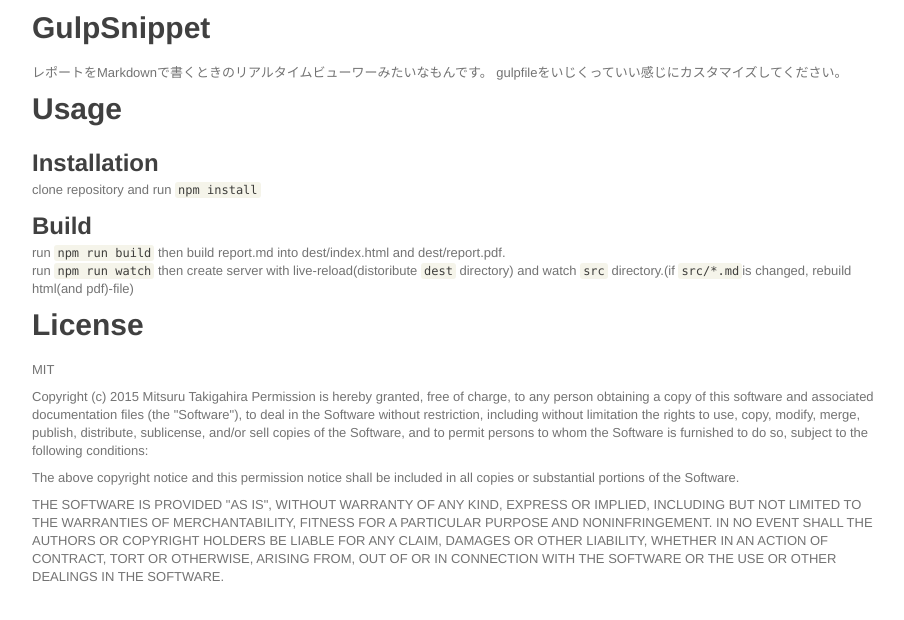
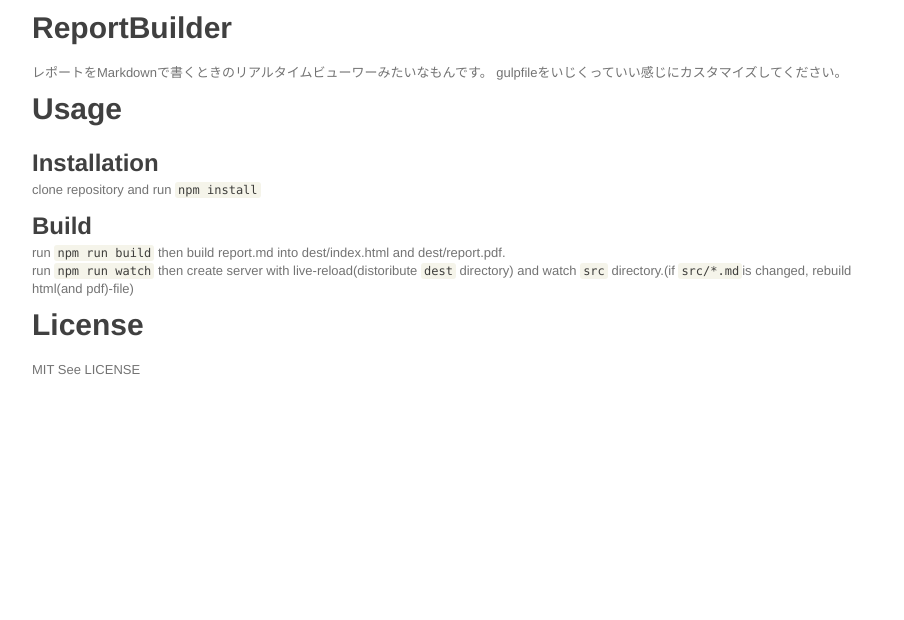
Before and after one commit to MysticDoll/reportBuilder, a website: page dest/index.html in a window 1280 px wide. Shown: the whole page, without its empty margins (181-1085 px from the left). Drawn offline with nearby package versions, Linux system fonts and the light colour scheme; some packages are replaced by stand-ins of ours.

Commit message:
:art: Fix PDF Build

```diff
--- a/dest/index.html
+++ b/dest/index.html
@@ -147,7 +147,7 @@
 		page-break-inside: avoid;
 	}
 }
-</style></head><body><h1 id="gulpsnippet">GulpSnippet</h1>
+</style></head><body><h1 id="reportbuilder">ReportBuilder</h1>
 <p>レポートをMarkdownで書くときのリアルタイムビューワーみたいなもんです。
 gulpfileをいじくっていい感じにカスタマイズしてください。</p>
 <h1 id="usage">Usage</h1>
@@ -156,10 +156,6 @@
 <h2 id="build">Build</h2>
 <p>run <code>npm run build</code> then build report.md into dest/index.html and dest/report.pdf.<br>run <code>npm run watch</code> then create server with live-reload(distoribute <code>dest</code> directory) and watch <code>src</code> directory.(if <code>src/*.md</code>is changed, rebuild html(and pdf)-file)</p>
 <h1 id="license">License</h1>
-<p>MIT</p>
-<p>Copyright (c) 2015 Mitsuru Takigahira
-Permission is hereby granted, free of charge, to any person obtaining a copy of this software and associated documentation files (the &quot;Software&quot;), to deal in the Software without restriction, including without limitation the rights to use, copy, modify, merge, publish, distribute, sublicense, and/or sell copies of the Software, and to permit persons to whom the Software is furnished to do so, subject to the following conditions:</p>
-<p>The above copyright notice and this permission notice shall be included in all copies or substantial portions of the Software.</p>
-<p>THE SOFTWARE IS PROVIDED &quot;AS IS&quot;, WITHOUT WARRANTY OF ANY KIND, EXPRESS OR IMPLIED, INCLUDING BUT NOT LIMITED TO THE WARRANTIES OF MERCHANTABILITY, FITNESS FOR A PARTICULAR PURPOSE AND NONINFRINGEMENT. IN NO EVENT SHALL THE AUTHORS OR COPYRIGHT HOLDERS BE LIABLE FOR ANY CLAIM, DAMAGES OR OTHER LIABILITY, WHETHER IN AN ACTION OF CONTRACT, TORT OR OTHERWISE, ARISING FROM, OUT OF OR IN CONNECTION WITH THE SOFTWARE OR THE USE OR OTHER DEALINGS IN THE SOFTWARE.</p>
+<p>MIT See LICENSE</p>
 
 <script type="text/x-mathjax-config"> MathJax.Hub.Config({tex2jax: {inlineMath: [['$','$'], ['\\(','\\)']]}}); </script><script type="text/javascript" src="http://cdn.mathjax.org/mathjax/latest/MathJax.js?config=TeX-AMS-MML_HTMLorMML"> </script></body></html>
--- a/package.json
+++ b/package.json
@@ -11,12 +11,13 @@
   },
   "author": "MysticDoll",
   "license": "MIT",
-  "devDependencies": {
+  "dependencies": {
     "gulp": "^3.9.0",
     "gulp-buffer": "0.0.2",
     "gulp-notify": "^2.2.0",
     "gulp-rename": "^1.2.2",
     "gulp-webserver": "^0.9.1",
-    "mathjax_markdown": "0.0.7"
+    "mathjax_markdown": "0.0.7",
+    "phantomjs": "^1.9.2-6"
   }
 }
```
Also changed, not shown: src/report.md (+2 -9 lines), README.md, 1 other file.
